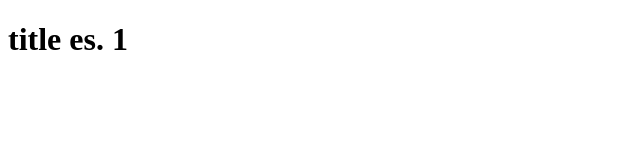
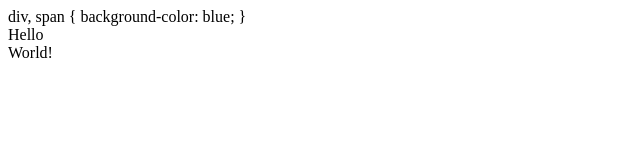
Before and after one commit to Acaralla/coursera-test, a plain HTML site: page index.html in a window 1280 px wide. Shown: the whole page, without its empty margins (0-640 px from the left). Drawn offline with Linux system fonts and the light colour scheme.

Commit message:
Update index.html

```diff
--- a/index.html
+++ b/index.html
@@ -1,9 +1,13 @@
 <!DOCTYPE html>
 <html>
 <head>
+  div, span {
+  background-color: blue;
+}
   <title> test 1 coursera</title>
 </head>
 <body>
-  <h1> title es. 1</h1>
+  <div>Hello</div>
+  <span>World!</span>
 </body>
 </html>
```
